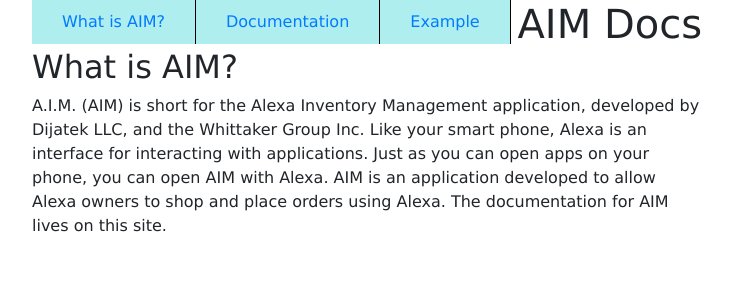
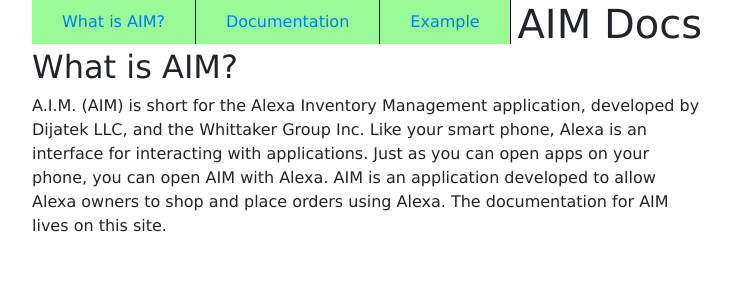
Before and after one commit to penoutlet/AIM-Documentation, a PHP site: page / in a window 1280 px wide. Shown: the top 300 px of the page, without its empty margins (83-814 px from the left). Run offline with PHP 8.4, Linux system fonts and the light colour scheme.

Commit message:
sending to david...

```diff
--- a/style.css
+++ b/style.css
@@ -9,9 +9,13 @@
 font-size: 1.0em;
 /* text-align: center; */
 }
+a {
+font-color:black;
+
+}
 #menu ul{
   /* text-align: center; */
-background-color: #98FB98;
+/*background-color: #98FB98;*/
 margin:0;
 padding:0;
 }
@@ -22,7 +26,7 @@
 .container li a {
 float: left;
 padding: 10px 30px 10px 30px;
-background-color: 	#AFEEEE;
+background-color: palegreen;
 border-right:1px solid #000000;
 }
 h1 {float:right;}
```
